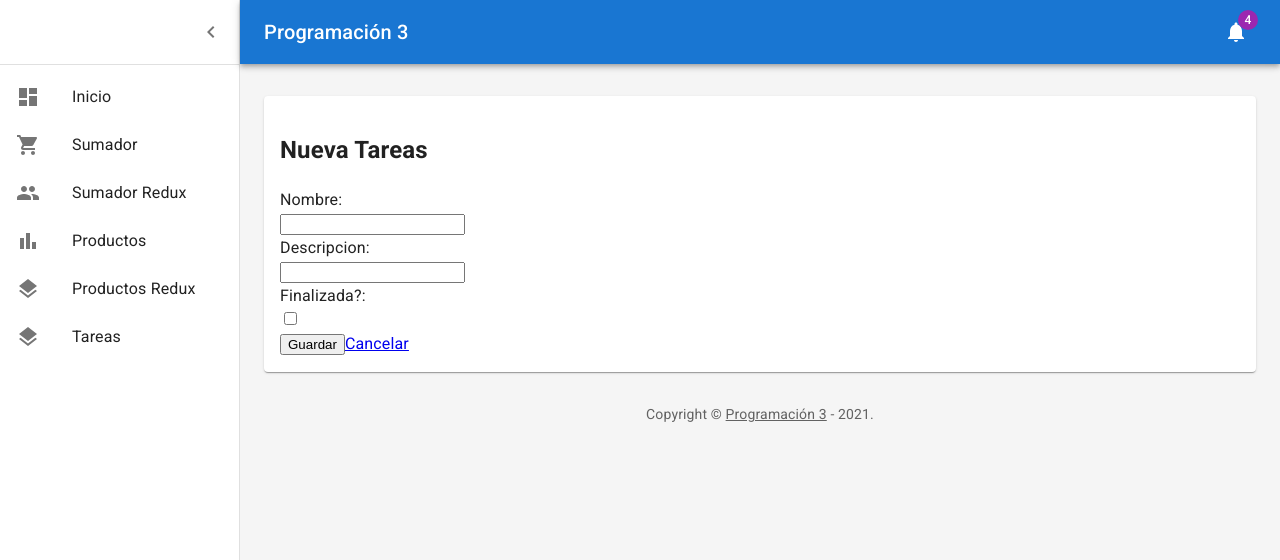
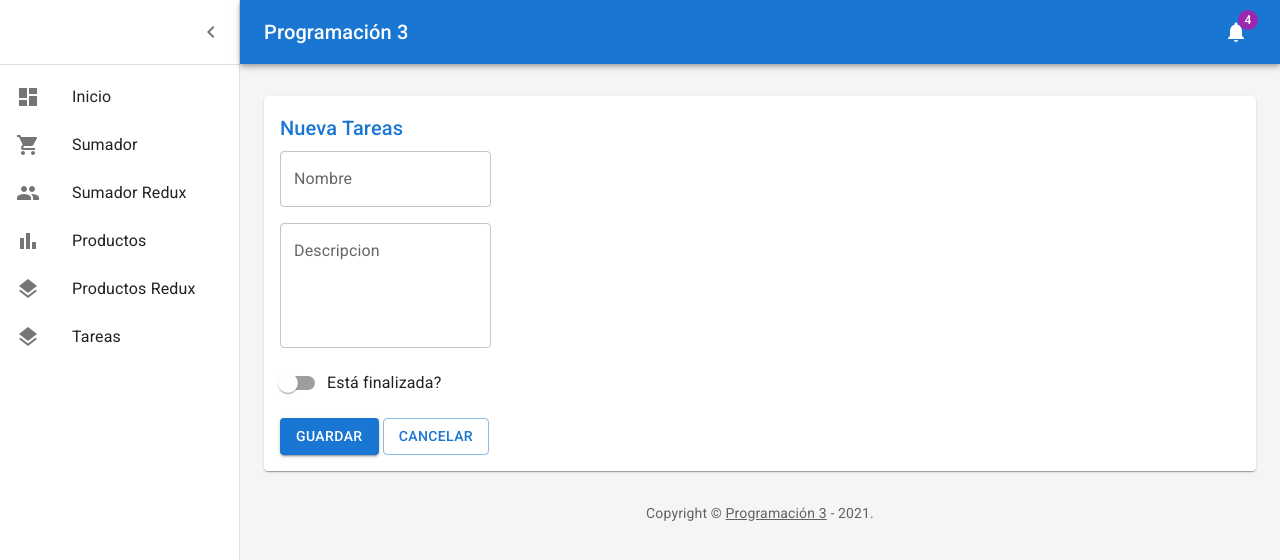
Before and after one commit to CESIT-2021/prog3-frontend, a React (Create React App) app: page /tareas/nueva in a window 1280 px wide. Shown: the top 560 px of the page. Built offline with nearby package versions, Linux system fonts and the light colour scheme.

Commit message:
Add styles to form

```diff
--- a/src/pages/tareas/FormTarea.jsx
+++ b/src/pages/tareas/FormTarea.jsx
@@ -1,18 +1,22 @@
 import React, { useEffect } from 'react';
 import { useSelector, useDispatch } from 'react-redux';
-import { useForm } from 'react-hook-form';
+import { Link as RouterLink } from 'react-router-dom';
+import { useForm, Controller } from 'react-hook-form';
 import {
   CrearTarea,
   GetTareaById,
   ActualizarTarea,
 } from '../../actions/tareasActions';
+import Title from '../../components/common/Title';
+import { TextField, Switch, FormControlLabel, Button, Grid, Alert } from '@mui/material';
 import { useHistory, useParams } from 'react-router';
 
 const FormTarea = () => {
   const {
-    register,
     handleSubmit,
     reset,
+    control,
+    register,
     formState: { errors },
   } = useForm();
   const dispatch = useDispatch();
@@ -52,30 +56,61 @@ const FormTarea = () => {
   };
 
   return (
-    <div>
-      <h2>{id ? 'Editando' : 'Nueva'} Tareas</h2>
+    <>
+
+      <Title>{id ? 'Editando' : 'Nueva'} Tareas</Title>
 
       <form onSubmit={handleSubmit(onSubmit)}>
-        <label htmlFor='nombre'>Nombre: </label>
-        <br />
-        <input type='text' {...register('nombre', { required: true })} />
-        {errors.nombre && <span>Este campo es requerido</span>}
-        <br />
 
-        <label htmlFor='descripcion'>Descripcion: </label>
-        <br />
-        <input type='text' {...register('descripcion')} />
-        <br />
+      <Grid container spacing={2}>
 
-        <label htmlFor='estaFinalizada'>Finalizada?: </label>
-        <br />
-        <input type='checkbox' {...register('estaFinalizada')} />
-        <br />
+        <Grid item xs={12}>
+          <Controller
+            render={({ field }) => <TextField label="Nombre" {...field} />}
+            name="nombre"
+            control={control}
+            defaultValue=""
+            className="materialUIInput"
+            rules={{ required: true }}
+          />
+          {errors.nombre && <Alert severity="error">Este campo es requerido!</Alert>}
+        </Grid>
 
-        <button type='submit'>Guardar</button>
-        <a href='/tareas'>Cancelar</a>
+        <Grid item xs={12}>
+
+          <Controller
+            render={({ field }) => <TextField multiline rows={4} label="Descripcion" {...field} />}
+            name="descripcion"
+            control={control}
+            defaultValue=""
+            className="materialUIInput"
+          />
+          </Grid>
+
+          <Grid item xs={12}>
+
+          <Controller
+            name='estaFinalizada'
+            defaultValue={false}
+            render={({ field: {onChange, value} }) => (
+              <FormControlLabel
+                control={<Switch checked={value} onChange={onChange} />}
+                label="Está finalizada?"
+              />
+            )}
+            control={control}
+          />
+          </Grid>
+
+          <Grid item xs={12}>
+            <Button variant='contained' type='submit'>Guardar</Button>
+            &nbsp;
+            <Button variant='outlined' component={RouterLink} to='/tareas'>Cancelar</Button>
+          </Grid>
+
+        </Grid>
       </form>
-    </div>
+    </>
   );
 };
 
```
